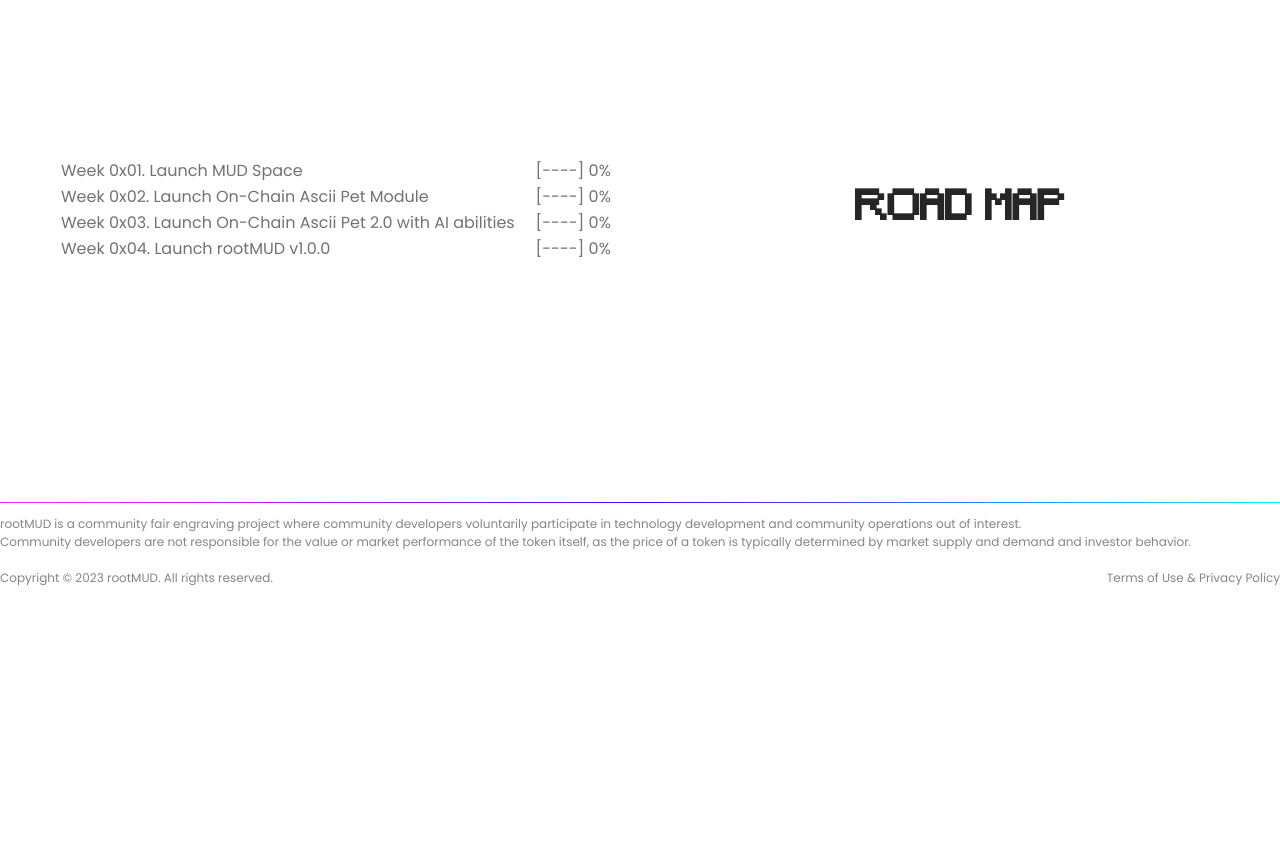
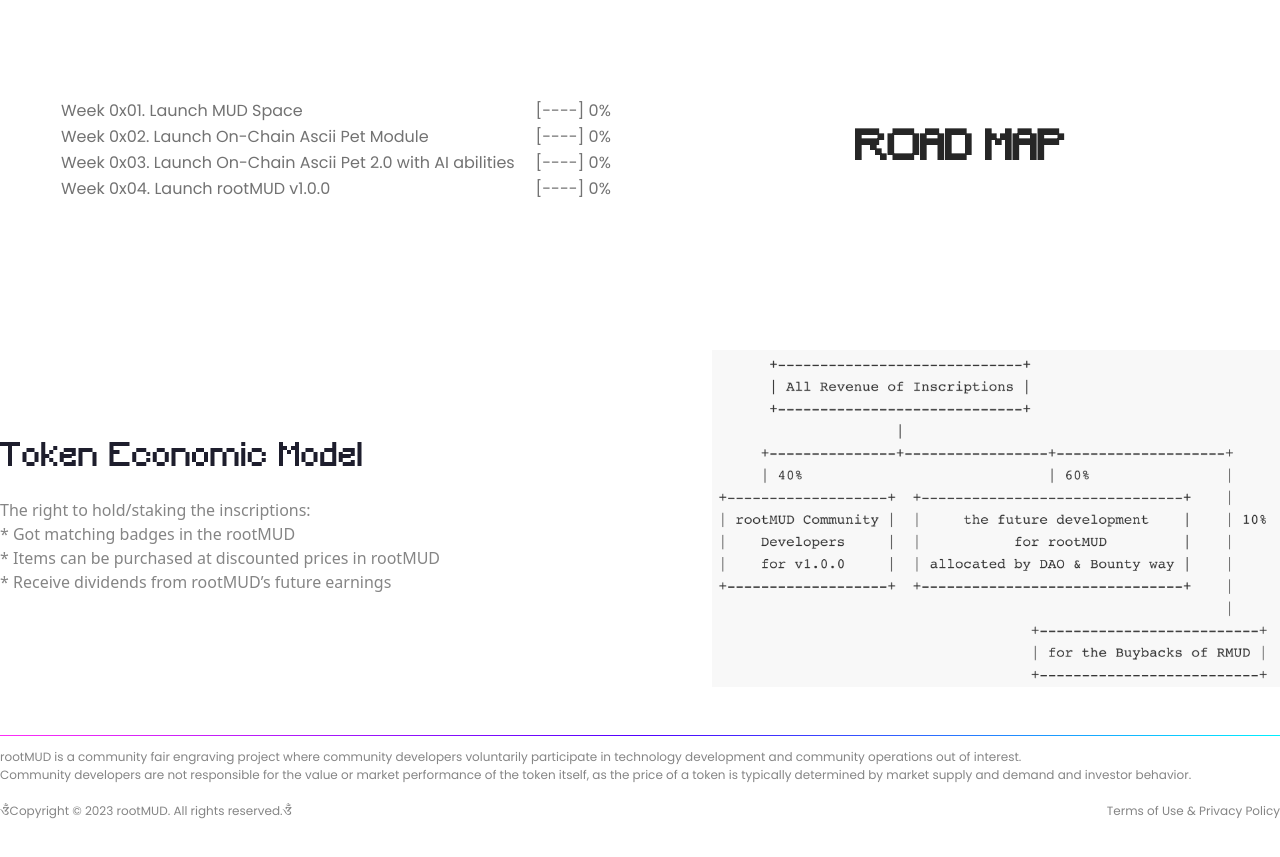
Before and after one commit to leeduckgo/mud-homepage, a Nuxt app: page / in a window 1280 px wide. Shown: the part 573-1430 px from the top of the page. Before the commit the page ends 1256 px from the top, so only its background shows below. Built offline with nearby package versions, Linux system fonts and the light colour scheme.

Commit message:
update with token model

```diff
--- a/assets/css/tailwind.css
+++ b/assets/css/tailwind.css
@@ -9,3 +9,8 @@
     font-family: 'Minecraft';
     src: url('../fonts/Minecraft.ttf');
   }
+
+.roadmap {
+  margin-top: 100px; /* Adjust as needed */
+  margin-bottom: 100px; /* Adjust as needed */
+}
--- a/pages/index.vue
+++ b/pages/index.vue
@@ -24,6 +24,7 @@
         </div>
       </div>
     </div>
+    <!-- rootMUD Intro -->
     <div class="slogon mt-12 flex justify-between items-center">
       <div class="flex flex-col space-y-12">
         <div class="texts flex flex-col space-y-6">
@@ -54,7 +55,10 @@
       </div>
       <img class="w-[568px]" src="/img/mud.png" alt="rootMUD">
     </div>
-    <div class="mt-40 mx-auto w-[1160px] flex flex-col items-center space-y-[142px]">
+
+    <!-- Roadmap -->
+
+    <div class="roadmap mx-auto w-[1160px] flex flex-col items-center space-y-[142px]">
       <div class="w-full flex justify-start items-center space-x-60">
         <div class="w-[555px] flex flex-col space-y-6 items-start">
           <table class="w-full text-[16px] text-second-gray dark:text-white font-['Poppins']">
@@ -81,7 +85,31 @@
       </div>
     </div>
 
-    <div class="footer mt-60 pb-24 flex flex-col space-y-3">
+    <!-- Economic Model -->
+    <div class="slogon mt-12 flex justify-between items-center">
+      <div class="flex flex-col space-y-12">
+        <div class="texts flex flex-col space-y-6">
+          <div class="titles flex flex-col space-y-9">
+            <div class="flex flex-col space-y-4 text-black-1 dark:text-white">
+              <span class="w-[600px] text-[32px] leading-none font-minecraft font-medium tracking-[0.6px]">Token Economic Model</span>
+            </div>
+
+          </div>
+
+          <div class="flex items-center space-x-2 text-third-gray dark:text-gray-4 text-[16px]">
+            <span>
+              <p>The right to hold/staking the inscriptions: </p>
+              <p>* Got matching badges in the rootMUD</p>
+              <p>* Items can be purchased at discounted prices in rootMUD</p>
+              <p>* Receive dividends from rootMUD’s future earnings</p>
+            </span>
+          </div>
+        </div>
+      </div>
+      <img class="w-[568px]" src="/img/token-model.png" alt="rootMUD">
+    </div>
+
+    <div class="footer mt-12 pb-24 flex flex-col space-y-3">
       <LinearLine />
       <div class="flex flex-col text-third-gray dark:text-white font-['Poppins'] text-[12px]">
         <div class="flex items-center">
@@ -114,7 +142,7 @@ const buttons = [
   },
 ]
 const footerTexts = [
-  'Copyright © 2023 rootMUD. All rights reserved.',
+  '𑖌𑖼Copyright © 2023 rootMUD. All rights reserved.𑖌𑖼',
   'Terms of Use & Privacy Policy'
 ]
 
```
Also changed, not shown: public/img/token-model.png (added).
